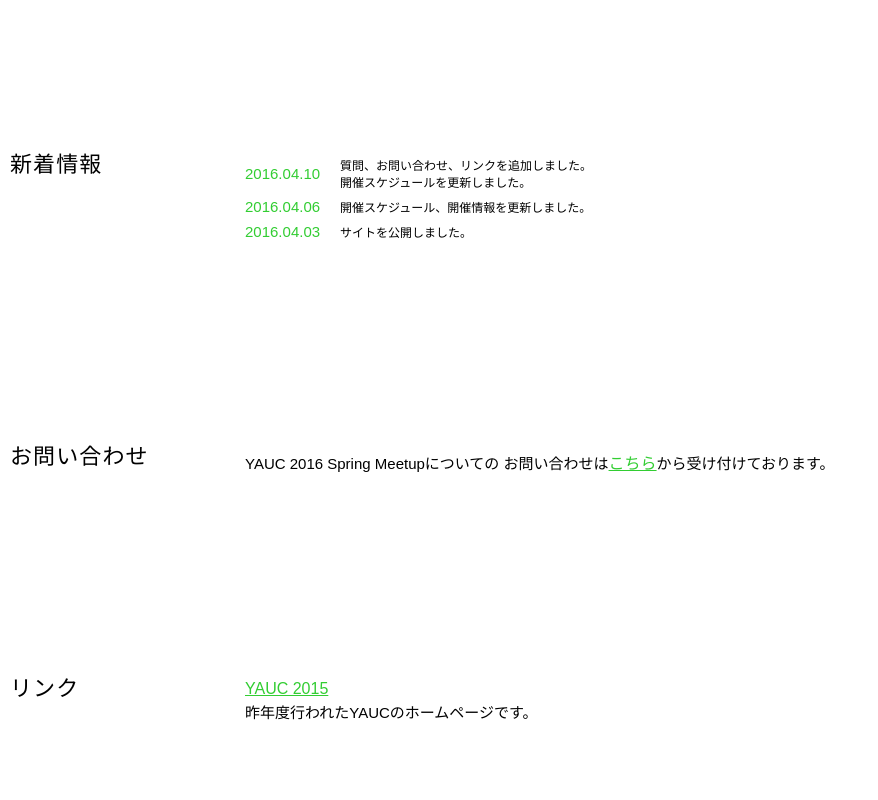
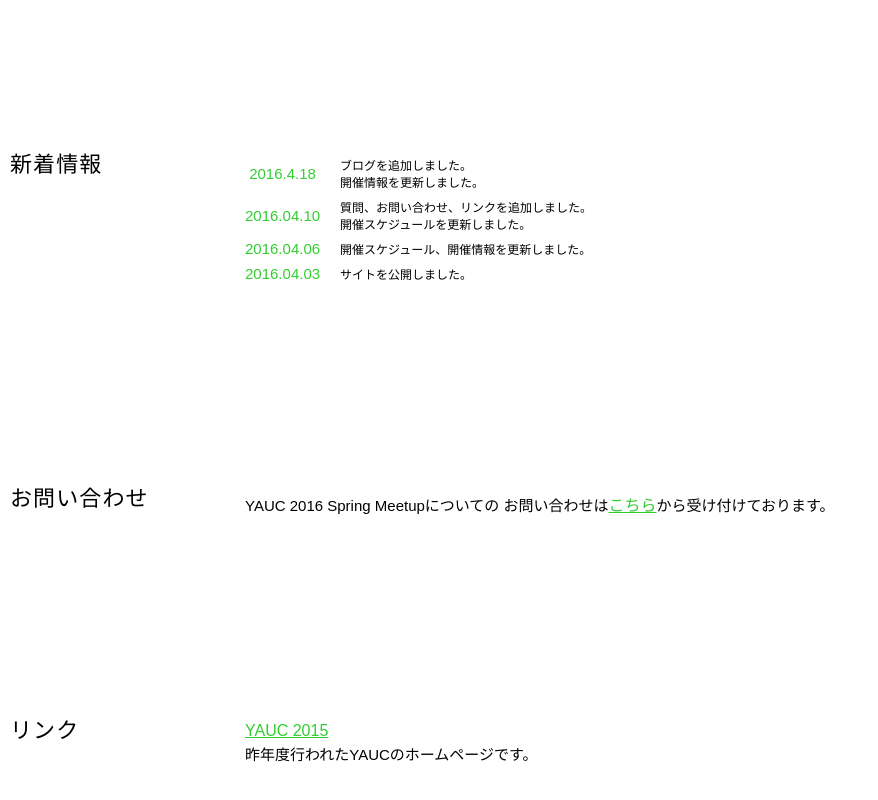
Before and after one commit to yauc2016spring/yauc2016spring.github.io, a plain HTML site: page index.html in a window 1280 px wide. Shown: the part 2119-2919 px from the top of the page, without its empty margins (0-878 px from the left). Drawn offline with Linux system fonts and the light colour scheme.

Commit message:
7th commit

```diff
--- a/index.html
+++ b/index.html
@@ -150,6 +150,10 @@
 			<div class="mainBlock">
 			<table>
 				<tr>
+					<th>2016.4.18</th>
+					<td>ブログを追加しました。<br>開催情報を更新しました。</td>
+				</tr>
+				<tr>
 					<th>2016.04.10</th>
 					<td>質問、お問い合わせ、リンクを追加しました。<br>開催スケジュールを更新しました。</td>
 				</tr>
```
